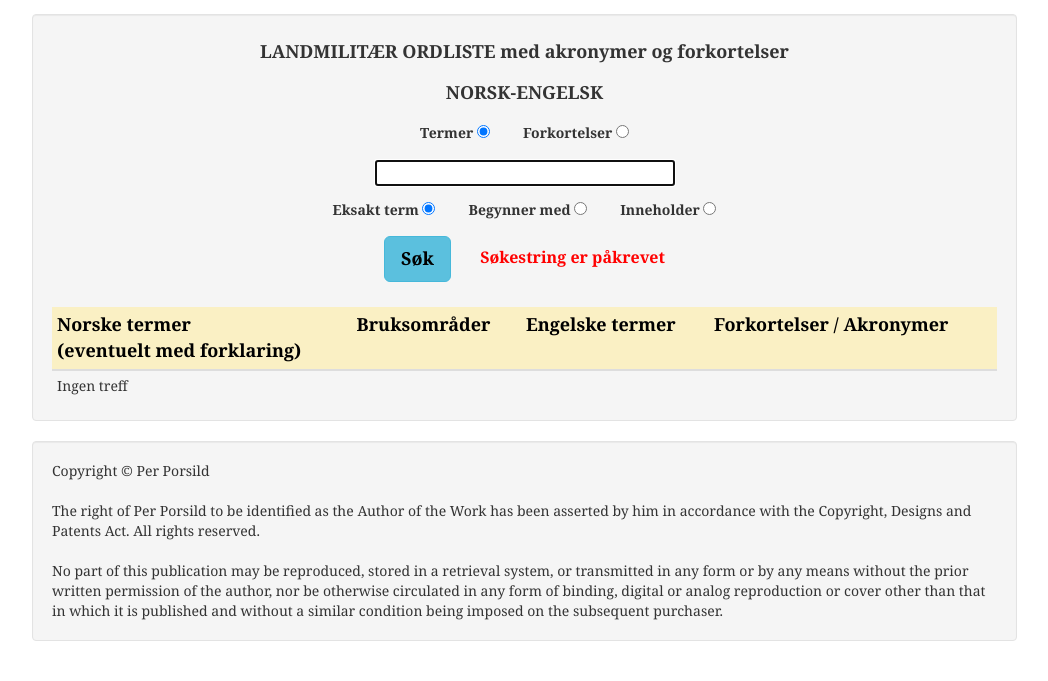
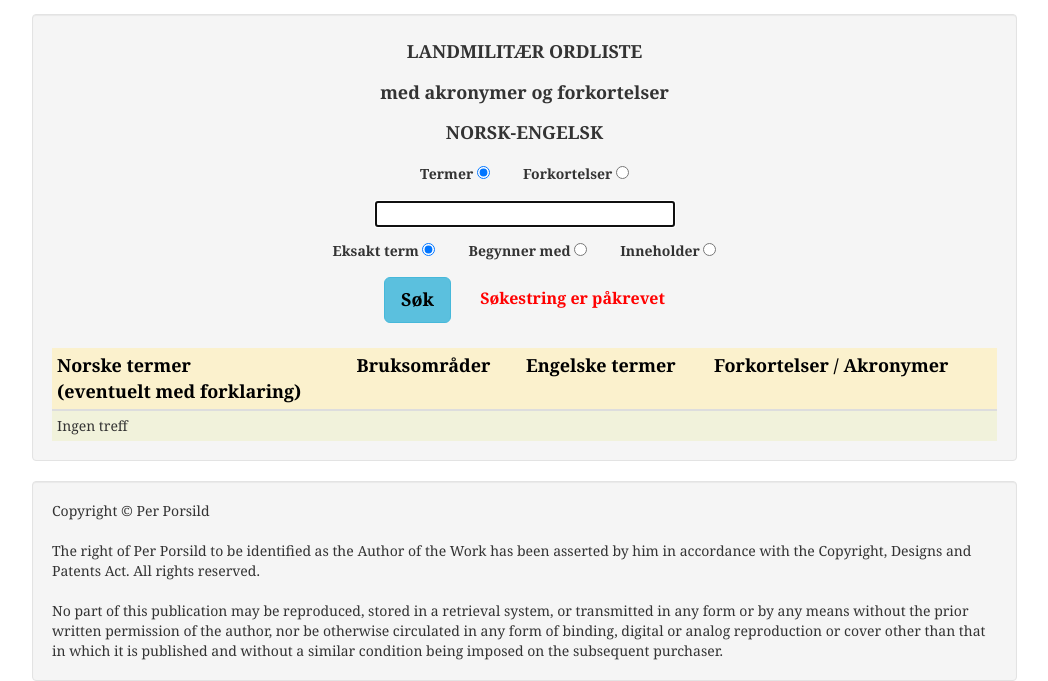
Before and after one commit to garhar/dictionary, a Flask app: template templates/index.html in a window 1280 px wide. Shown: the part 51-732 px from the top of the page, without its empty margins (83-1131 px from the left). Run offline with Flask 2, Linux system fonts and the light colour scheme; the template is opened without the code that fills it, so the values that code supplies are empty; parts of the project's set-up code (start-up, migrations or seed data) failed here and were passed over.

Commit message:
Search layout

```diff
--- a/templates/search_nor.html
+++ b/templates/search_nor.html
@@ -4,7 +4,12 @@
                 <tbody>
                 <tr>
                     <td colspan="3" class="text-center">
-                        <label class="main-title">LANDMILITÆR ORDLISTE med akronymer og forkortelser</label>
+                        <label class="main-title">LANDMILITÆR ORDLISTE</label>
+                    </td>
+                </tr>
+                <tr>
+                    <td colspan="3" class="text-center">
+                        <label class="main-title">med akronymer og forkortelser</label>
                     </td>
                 </tr>
                 <tr>
```
